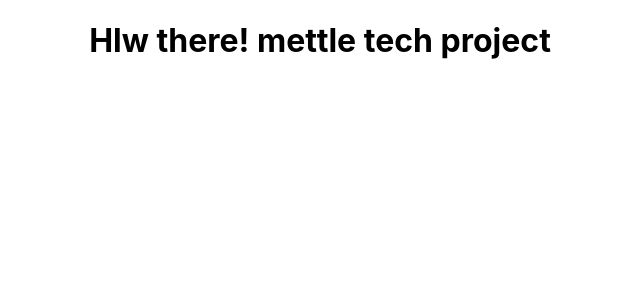
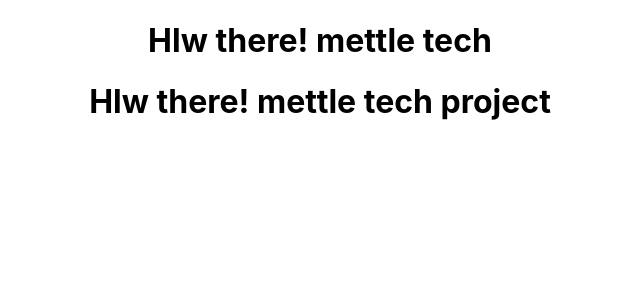
Before and after one commit to sujoy58/etracking, a React (Create React App) app: page / in a window 1280 px wide. Shown: the top 300 px of the page, without its empty margins (320-960 px from the left). Built offline with nearby package versions, Linux system fonts and the light colour scheme.

Commit message:
change h1

```diff
--- a/src/App.js
+++ b/src/App.js
@@ -4,6 +4,7 @@ import './App.css';
 function App() {
   return (
     <div className="App">
+    <h1>Hlw there! mettle tech </h1>
     <h1>Hlw there! mettle tech project</h1>
     </div>
   );
```
